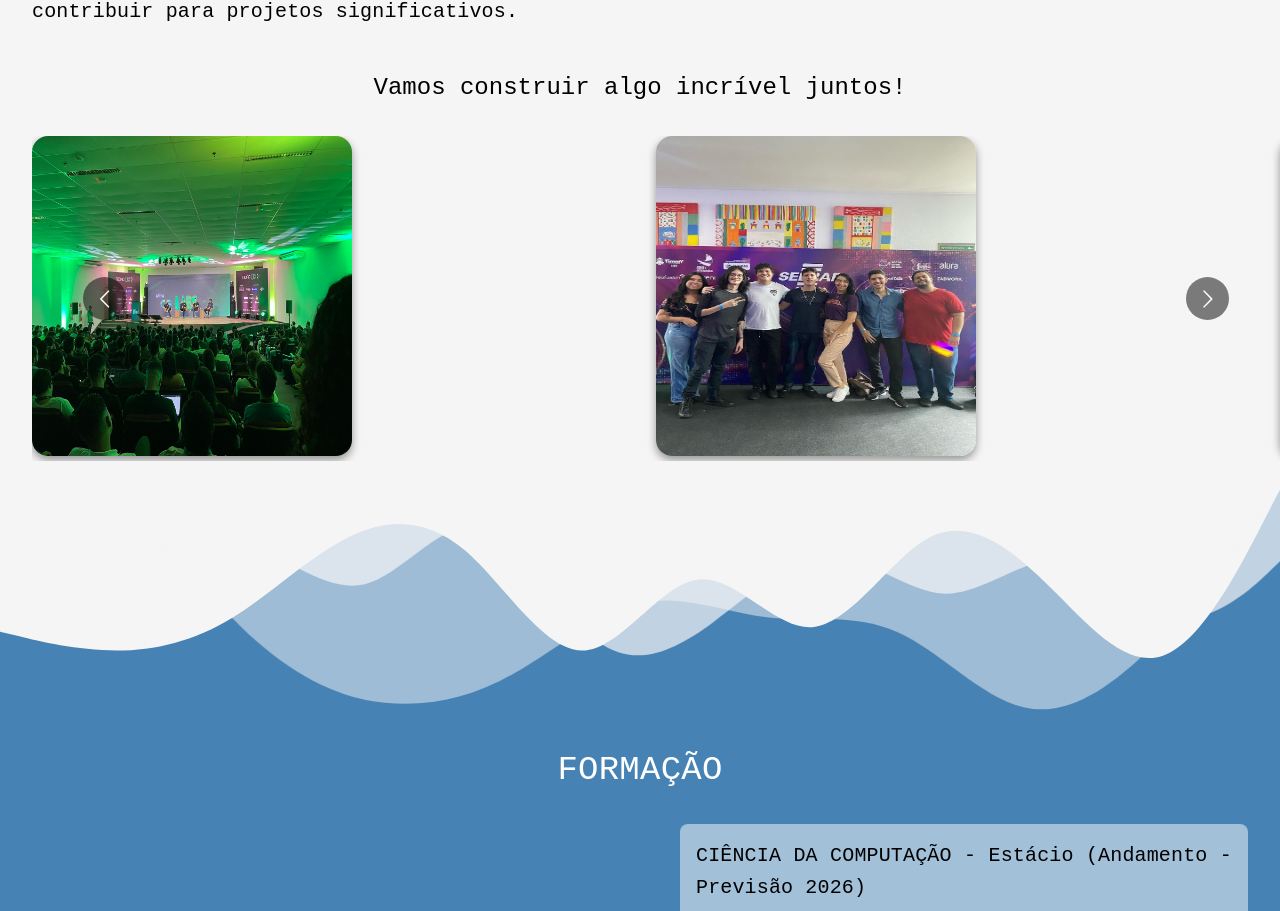
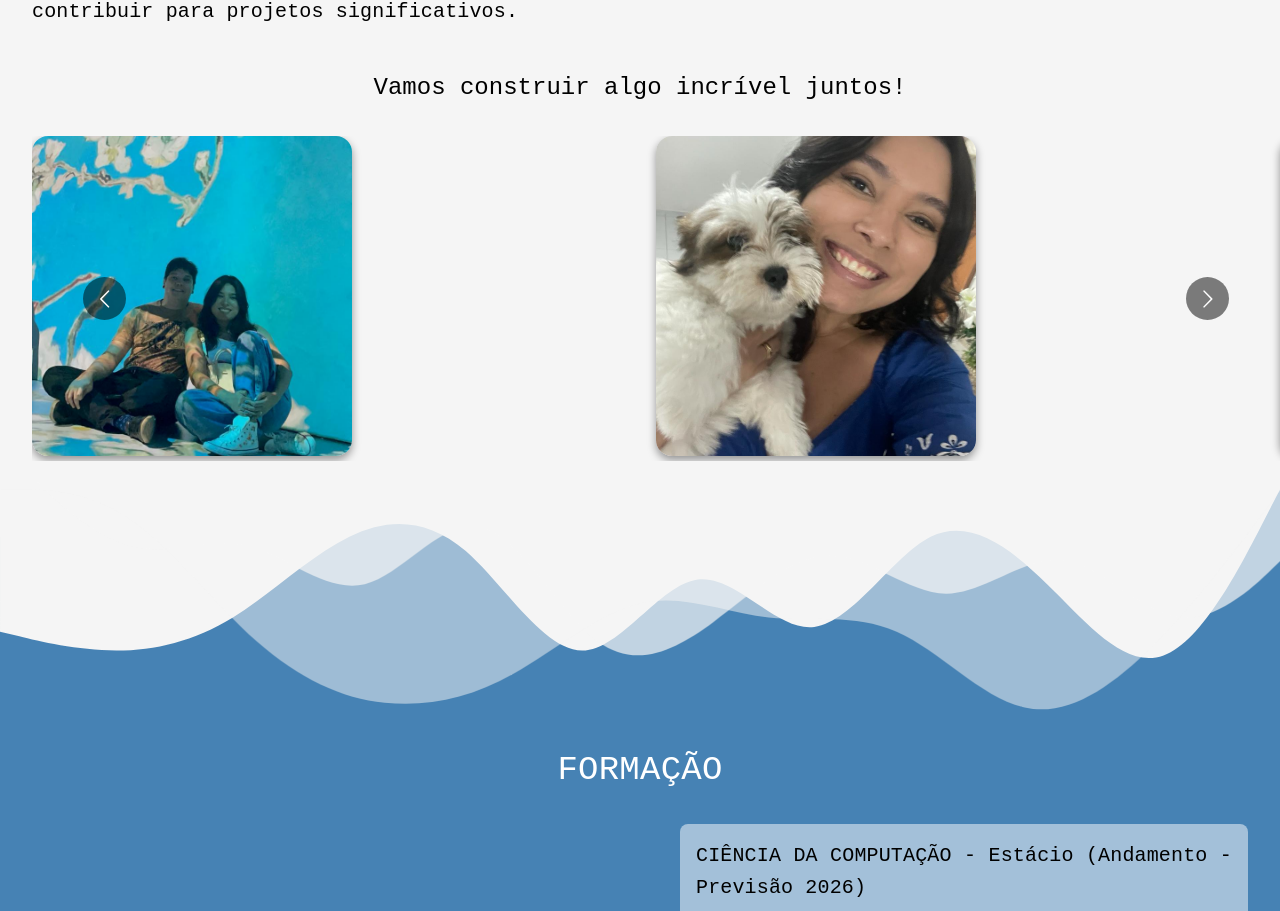
Before and after one commit to georgia-rocha/Portfolio, a Next.js app: page / in a window 1280 px wide. Shown: the part 1516-2427 px from the top of the page. Built offline with nearby package versions, Linux system fonts and the light colour scheme.

Commit message:
feat: add imagens e ajusta carousel

```diff
--- a/src/components/About.tsx
+++ b/src/components/About.tsx
@@ -1,11 +1,19 @@
 import * as React from 'react';
 import { Box, Typography, Grid } from '@mui/material';
 import imgPerfil from '../../public/iprofile.png';
-import Image from 'next/image';
-import evento from '../../public/evento.jpeg';
-import evento2 from '../../public/evento2.jpg';
+import foto1 from '../../public/foto1.jpeg';
+import foto2 from '../../public/foto2.jpeg';
+import foto3 from '../../public/foto3.jpeg';
+import foto4 from '../../public/foto4.jpeg';
+import foto5 from '../../public/foto5.jpeg';
+import foto6 from '../../public/foto6.jpeg';
+import foto7 from '../../public/foto7.jpeg';
+import foto8 from '../../public/foto8.jpeg';
+import foto9 from '../../public/foto9.jpeg';
+import foto10 from '../../public/foto10.jpeg';
 import Carousel from 'react-multi-carousel';
 import 'react-multi-carousel/lib/styles.css';
+import Image from 'next/image';
 
 const About: React.FC = () => {
   const responsive = {
@@ -55,16 +63,42 @@ const About: React.FC = () => {
               <Image src={imgPerfil} alt='eu' style={{ width: '100%', height: 'auto', maxWidth: '23rem' }} />
             </Box>
           </Grid>
-          <Grid item xs={12} sx={{ textAlign: 'center'}}>
+          <Grid item xs={12} sx={{ textAlign: 'center' }}>
             <Typography variant='h5' sx={{ fontFamily: 'monospace' }}>Vamos construir algo incrível juntos!</Typography>
           </Grid>
         </Grid>
         <Box sx={{ marginTop: '2rem', paddingLeft: '2rem' }}>
           <Carousel responsive={responsive} infinite>
-            <Box><Image src={evento} alt="img1" style={{ width: '20rem', height: '20rem', borderRadius: '1rem', boxShadow: '0 4px 8px rgba(0, 0, 0, 0.4)' }} /></Box>
-            <Box><Image src={evento2} alt="img2" style={{ width: '20rem', height: '20rem', borderRadius: '1rem', boxShadow: '0 4px 8px rgba(0, 0, 0, 0.4)' }} /></Box>
-            <Box><Image src={evento} alt="img1" style={{ width: '20rem', height: '20rem', borderRadius: '1rem', boxShadow: '0 4px 8px rgba(0, 0, 0, 0.4)' }} /></Box>
-            <Box><Image src={evento2} alt="img2" style={{ width: '20rem', height: '20rem', borderRadius: '1rem', boxShadow: '0 4px 8px rgba(0, 0, 0, 0.4)' }} /></Box>
+            <Box>
+              <Image src={foto1} alt="img1" style={{ objectFit: 'cover', width: '20rem', height: '20rem', borderRadius: '1rem', boxShadow: '0 4px 8px rgba(0, 0, 0, 0.4)' }} />
+            </Box>
+            <Box>
+              <Image src={foto2} alt="img2" style={{ objectFit: 'cover', width: '20rem', height: '20rem', borderRadius: '1rem', boxShadow: '0 4px 8px rgba(0, 0, 0, 0.4)' }} />
+            </Box>
+            <Box>
+              <Image src={foto3} alt="img2" style={{ objectFit: 'cover', width: '20rem', height: '20rem', borderRadius: '1rem', boxShadow: '0 4px 8px rgba(0, 0, 0, 0.4)' }} />
+            </Box>
+            <Box>
+              <Image src={foto4} alt="img2" style={{ objectFit: 'cover', width: '20rem', height: '20rem', borderRadius: '1rem', boxShadow: '0 4px 8px rgba(0, 0, 0, 0.4)' }} />
+            </Box>
+            <Box>
+              <Image src={foto5} alt="img2" style={{ objectFit: 'cover', width: '20rem', height: '20rem', borderRadius: '1rem', boxShadow: '0 4px 8px rgba(0, 0, 0, 0.4)' }} />
+            </Box>
+            <Box>
+              <Image src={foto6} alt="img2" style={{ objectFit: 'cover', width: '20rem', height: '20rem', borderRadius: '1rem', boxShadow: '0 4px 8px rgba(0, 0, 0, 0.4)' }} />
+            </Box>
+            <Box>
+              <Image src={foto7} alt="img2" style={{ objectFit: 'cover', width: '20rem', height: '20rem', borderRadius: '1rem', boxShadow: '0 4px 8px rgba(0, 0, 0, 0.4)' }} />
+            </Box>
+            <Box>
+              <Image src={foto8} alt="img2" style={{ objectFit: 'cover', width: '20rem', height: '20rem', borderRadius: '1rem', boxShadow: '0 4px 8px rgba(0, 0, 0, 0.4)' }} />
+            </Box>
+            <Box>
+              <Image src={foto9} alt="img2" style={{ objectFit: 'cover', width: '20rem', height: '20rem', borderRadius: '1rem', boxShadow: '0 4px 8px rgba(0, 0, 0, 0.4)' }} />
+            </Box>
+            <Box>
+              <Image src={foto10} alt="img2" style={{ objectFit: 'cover', width: '20rem', height: '20rem', borderRadius: '1rem', boxShadow: '0 4px 8px rgba(0, 0, 0, 0.4)' }} />
+            </Box>
           </Carousel>
         </Box>
       </Box>
```
